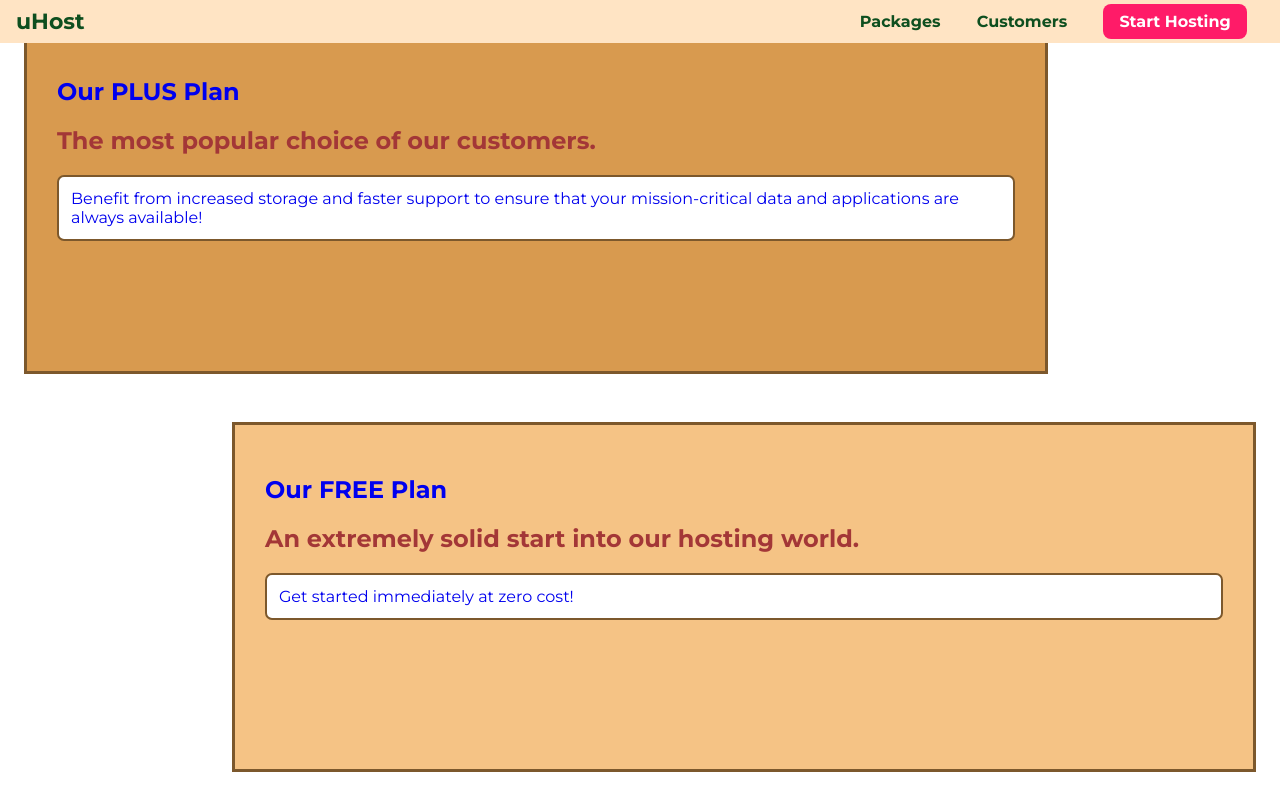
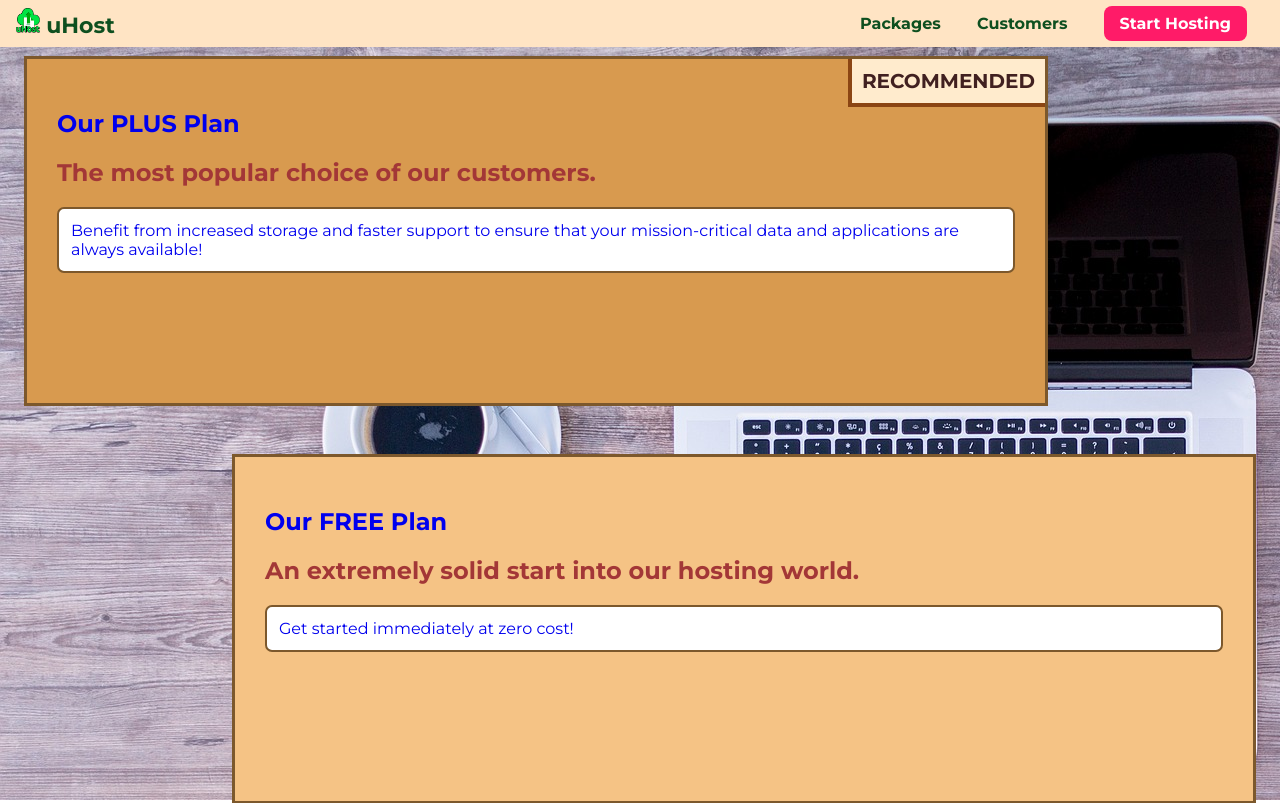
Before and after one commit to Ruturaj2003/maxi_css, a plain HTML site: page packages/package.html in a window 1280 px wide. Shown: the top 803 px of the page. Drawn offline with Linux system fonts and the light colour scheme.

Commit message:
Adjust Image On Main Page And Add Brand Logo

```diff
--- a/genral.css
+++ b/genral.css
@@ -34,6 +34,7 @@ body {
     padding: 8px 16px;
     position: fixed;
     top: 0;
+    z-index: 9;
 }
 
 .main-header>div {
@@ -46,12 +47,17 @@ body {
     text-decoration: none;
     font-weight: bold;
     font-size: 22px;
+    display: inline-block;
 }
 
+.main-header__brand img {
+    display: inline-block;
+    width: 24px;
+}
 .main-nav {
     display: inline-block;
     text-align: right;
-    width: calc(100% - 74px);
+    width: calc(100% - 104px);
     vertical-align: middle;
 }
 
--- a/packages/package.css
+++ b/packages/package.css
@@ -1,3 +1,15 @@
+main{
+    padding-top: 32px;
+}
+
+.background {
+    background: url("../images/plans-background.jpg");
+    width: 100%;
+    height: 100%;
+    position: fixed;
+    z-index: -1;
+}
+
 .plans{
     text-decoration: none;
     display: block;
@@ -9,6 +21,7 @@
     padding-left: 30px;
     padding-right: 30px;
     padding-top: 30px;
+
 }
 
 
@@ -24,7 +37,26 @@
     color: rgb(163, 55, 55);
 }
 
+.plan--plus{
+    position: relative;
+    z-index: 8;
+}
 
+#recom{
+    position: absolute;
+    margin-top: 0;
+    top: 0;
+    right: 0;
+    font-size: 20px;
+    font-weight: 600;
+    border: 4px saddlebrown solid;
+    border-top: none;
+    padding: 10px;
+    border-right: none;
+    color: rgb(65, 32, 32);
+    background-color: blanchedalmond;
+    z-index: 10;
+}
 .plan--free{
     background-color: rgb(245, 195, 133);
     float: right;
--- a/packages/package.html
+++ b/packages/package.html
@@ -13,9 +13,11 @@
 </head>
 
 <body>
+    <div class="background"></div>
     <header class="main-header">
         <div>
             <a href="../index.html" class="main-header__brand">
+                <img src="../images/uhost-icon.png" alt="Brand uhost-icon">
                 uHost
             </a>
         </div>
@@ -36,6 +38,7 @@
     <main>
         <section>
             <a class= "plans plan--plus" href="#">
+                <div id="recom">RECOMMENDED</div>
                 <h1>Our PLUS Plan</h1>
                 <h2>The most popular choice of our customers.</h2>
                 <p>Benefit from increased storage and faster support to ensure that your mission-critical data and applications
```
Also changed, not shown: index.html (+3 -2 lines), main.css (+11 -1 lines), images/plans-background.jpg (added), images/uhost-icon.png (added).
